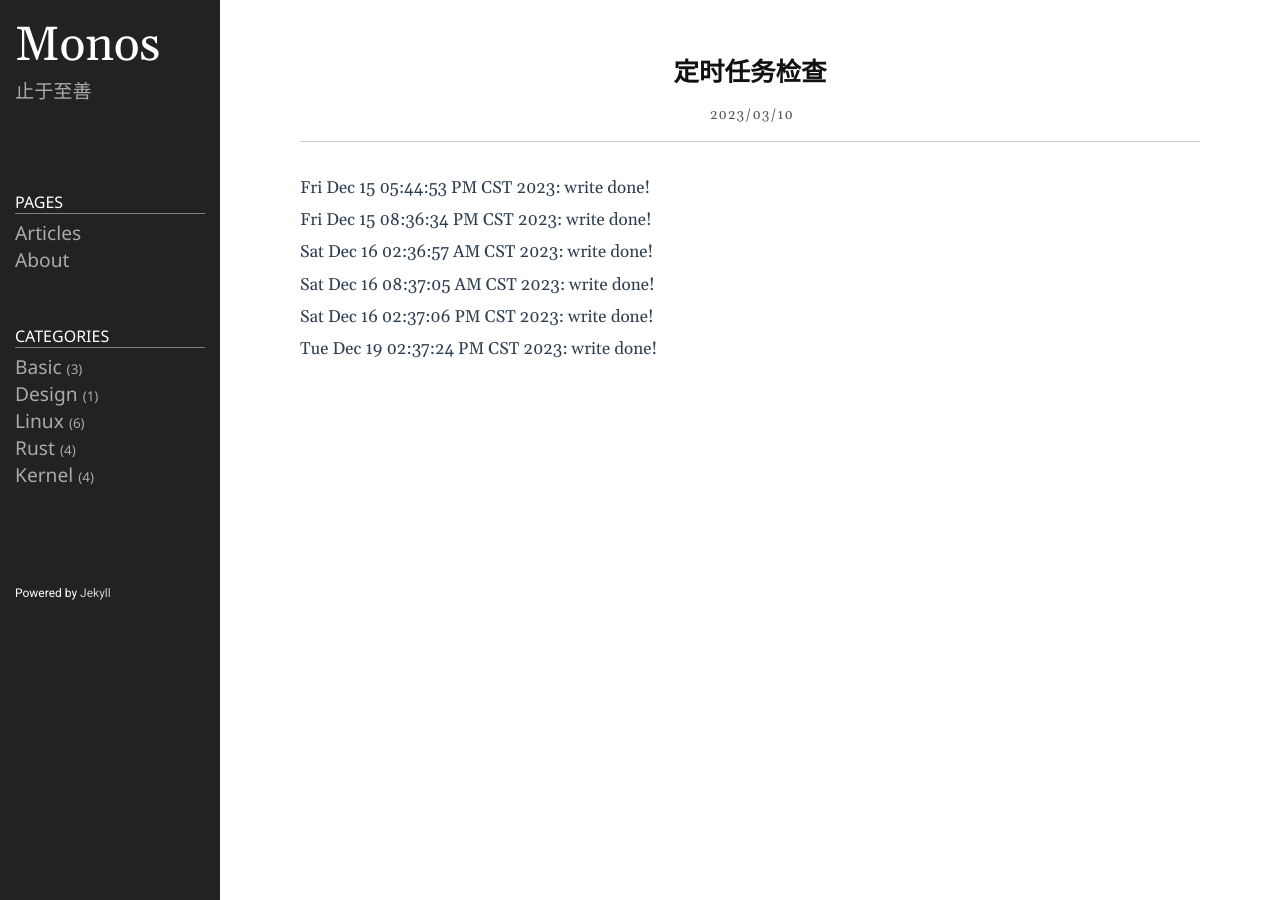
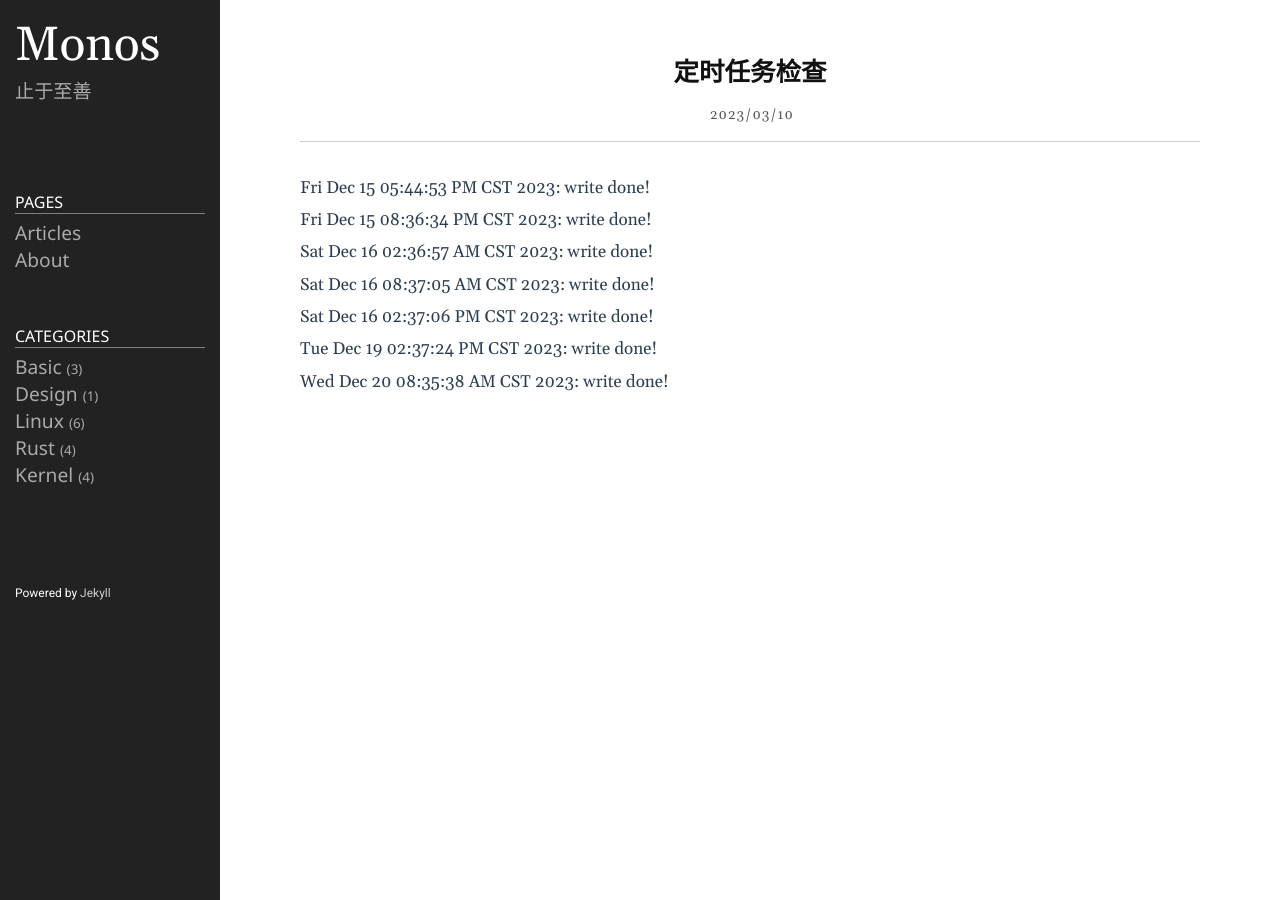
Before and after one commit to lclgo/lclgo.github.io, a Jekyll site: the page built from _posts/2023-03-10-weekly.md, in a window 1280 px wide. Built offline with Jekyll 4.4.1, drawn with Linux system fonts in a browser that asks for light colours.

Commit message:
timer check

```diff
--- a/_posts/2023-03-10-weekly.md
+++ b/_posts/2023-03-10-weekly.md
@@ -15,3 +15,5 @@ Sat Dec 16 08:37:05 AM CST 2023: write done!
 Sat Dec 16 02:37:06 PM CST 2023: write done!
 
 Tue Dec 19 02:37:24 PM CST 2023: write done!
+
+Wed Dec 20 08:35:38 AM CST 2023: write done!
```
